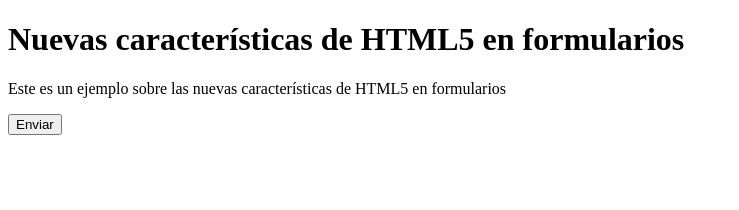
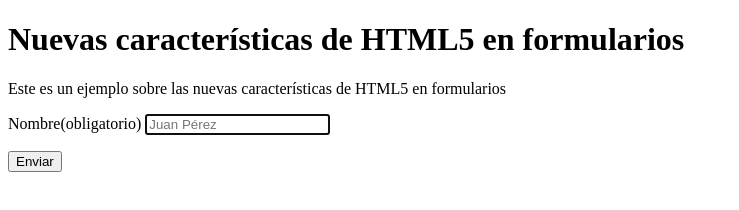
Before and after one commit to Jeffresh/-Desarrollo-Web-HTML-y-CSS, a plain HTML site: page ejemplo_formulario_html5.html in a window 1280 px wide. Shown: the whole page, without its empty margins (0-739 px from the left). Drawn offline with Linux system fonts and the light colour scheme.

Commit message:
Agregados elementos el fomulario

```diff
--- a/ejemplo_formulario_html5.html
+++ b/ejemplo_formulario_html5.html
@@ -12,6 +12,14 @@
     <p>Este es un ejemplo sobre las nuevas características de HTML5 en formularios</p>
 
     <form id="form-order">
+        <p>
+            <label for = "name">Nombre(obligatorio)</label>
+            <input type="text" name = "name" id="name" placeholder="Juan Pérez"
+            autofocus
+            autocomplete
+            required>
+
+        </p>
         <input type="submit" value="Enviar">
     </form>
 </body>
```
